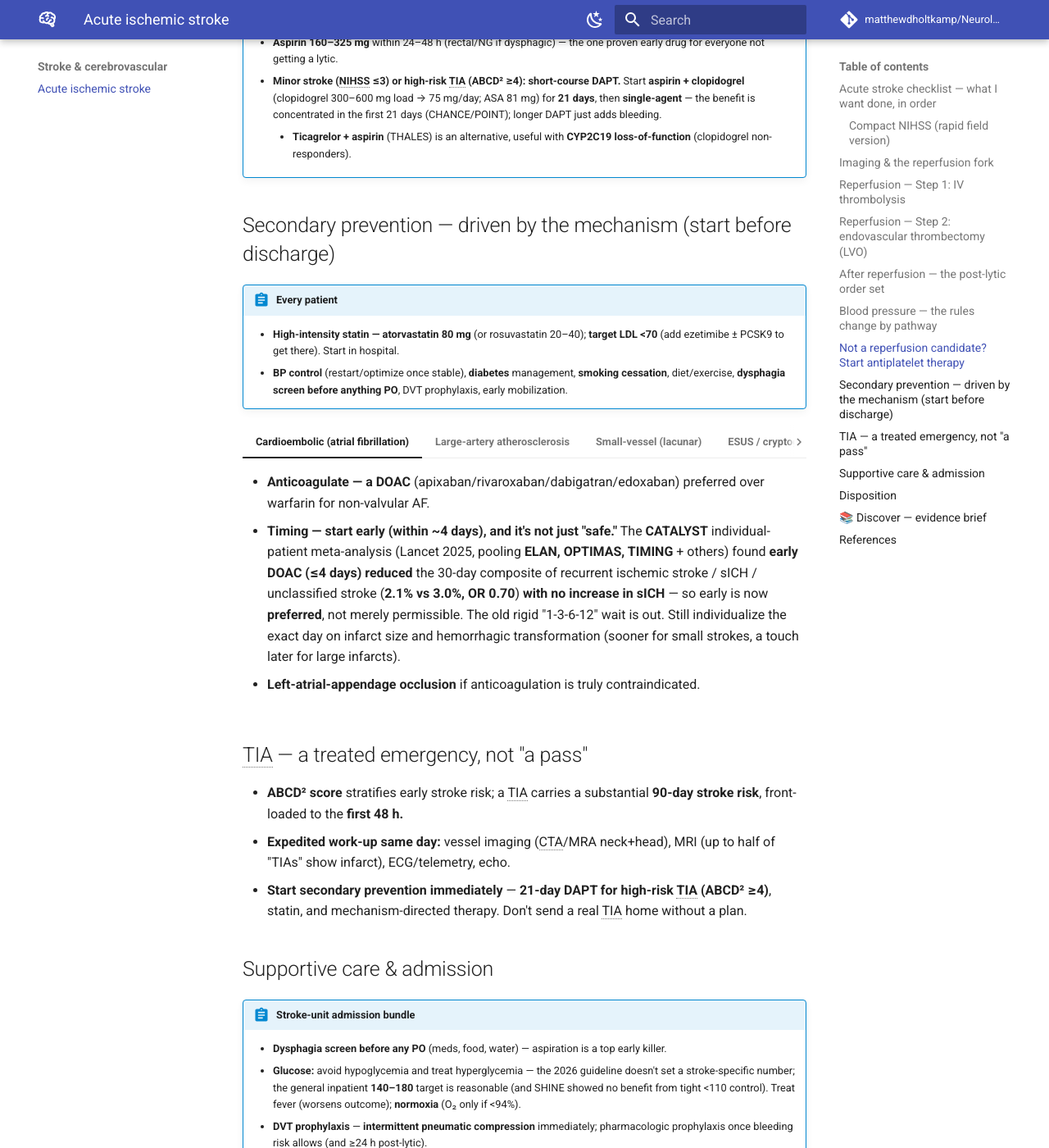
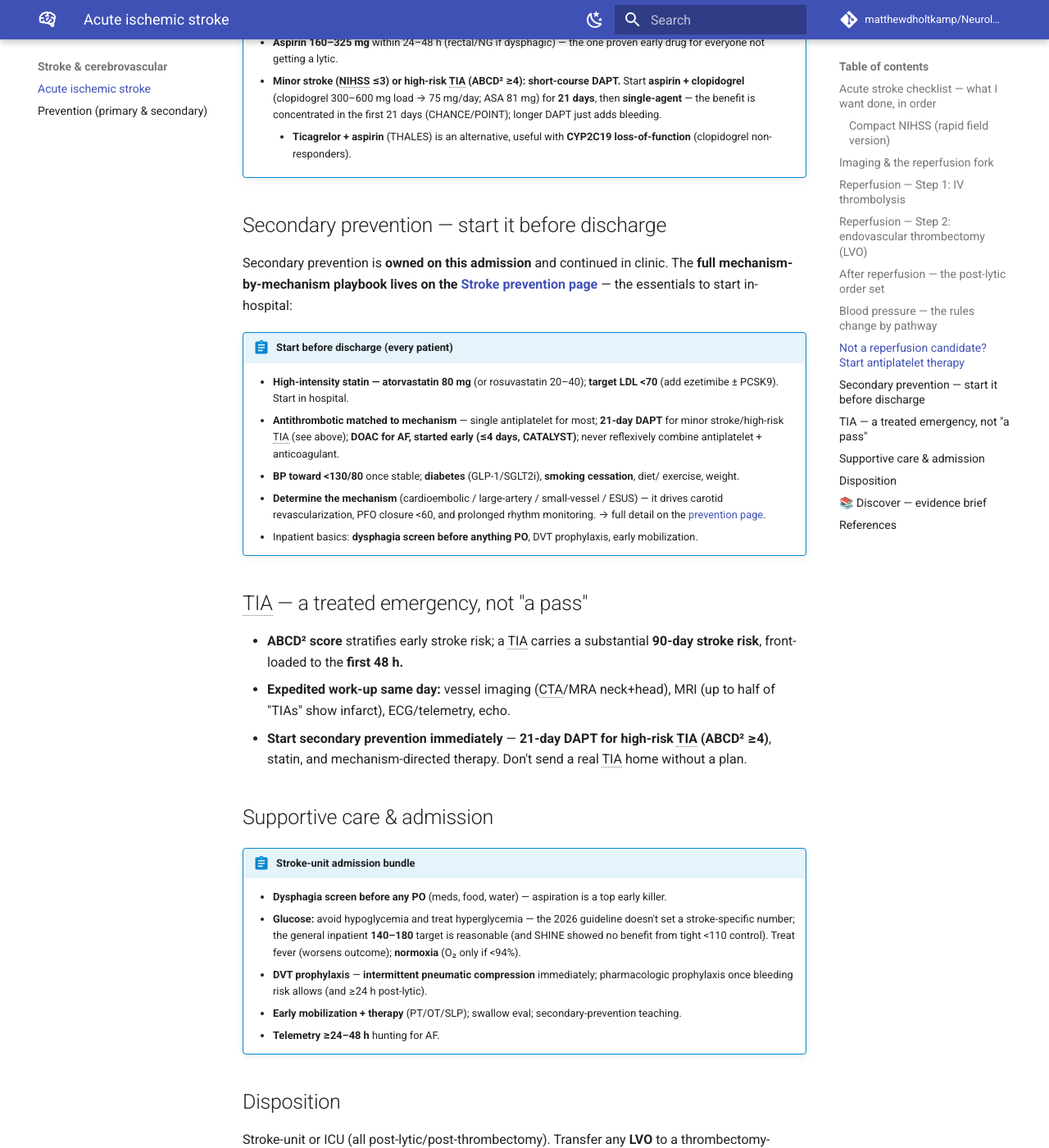
Before and after one commit to matthewdholtkamp/Neurology, an MkDocs documentation site: the page built from docs/stroke/index.md, in a window 1280 px wide and 1400 px high, scrolled down 6044 px. Shown: the whole window at 82% size. Built offline with MkDocs 1.6.1 and Material for MkDocs 9.7.7, drawn with Linux system fonts in a browser that asks for light colours; comment, search, counter and statistics services are not loaded; some of the changed text lies outside the part shown.

Commit message:
Add stroke prevention page (primary & secondary) with tabbed split
New 'Prevention (primary & secondary)' page under Stroke & cerebrovascular,
organized as Primary vs Secondary content tabs in the canonical Headache format:
- Primary: 2024 AHA/ASA Primary Prevention guideline — aspirin no longer routine
  (ASPREE/ARRIVE/ASCEND), GLP-1 RA Class 1 for diabetes+high CV risk, BP <130/80,
  Life's Essential 8, women/pregnancy screening, SDOH, Mediterranean diet.
- Secondary: mechanism-driven antithrombotic table, high-intensity statin LDL<70,
  early DOAC (CATALYST), carotid/PFO/ICAD, TRICARE + military boxes.
Trim the acute page's secondary-prevention section to in-hospital essentials +
cross-link to the new prevention page (avoid duplication).

Co-Authored-By: Claude Fable 5 <noreply@anthropic.com>

```diff
--- a/docs/stroke/index.md
+++ b/docs/stroke/index.md
@@ -225,41 +225,24 @@ Two independent decisions, made in parallel — **a patient can get both:**
         - **Ticagrelor + aspirin** (THALES) is an alternative, useful with **CYP2C19 loss-of-function**
           (clopidogrel non-responders).
 
-## Secondary prevention — driven by the mechanism (start before discharge)
+## Secondary prevention — start it before discharge
 
-!!! orderset "Every patient"
+Secondary prevention is **owned on this admission** and continued in clinic. The **full
+mechanism-by-mechanism playbook lives on the [Stroke prevention page](prevention.md)** — the
+essentials to start in-hospital:
+
+!!! orderset "Start before discharge (every patient)"
     - **High-intensity statin — atorvastatin 80 mg** (or rosuvastatin 20–40); **target LDL <70**
-      (add ezetimibe ± PCSK9 to get there). Start in hospital.
-    - **BP control** (restart/optimize once stable), **diabetes** management, **smoking cessation**,
-      diet/exercise, **dysphagia screen before anything PO**, DVT prophylaxis, early mobilization.
-
-=== "Cardioembolic (atrial fibrillation)"
-    - **Anticoagulate — a DOAC** (apixaban/rivaroxaban/dabigatran/edoxaban) preferred over warfarin
-      for non-valvular AF.
-    - **Timing — start early (within ~4 days), and it's not just "safe."** The **CATALYST**
-      individual-patient meta-analysis (Lancet 2025, pooling **ELAN, OPTIMAS, TIMING** + others) found
-      **early DOAC (≤4 days) reduced** the 30-day composite of recurrent ischemic stroke / sICH /
-      unclassified stroke (**2.1% vs 3.0%, OR 0.70**) **with no increase in sICH** — so early is now
-      **preferred**, not merely permissible. The old rigid "1-3-6-12" wait is out. Still individualize
-      the exact day on infarct size and hemorrhagic transformation (sooner for small strokes, a touch
-      later for large infarcts).
-    - **Left-atrial-appendage occlusion** if anticoagulation is truly contraindicated.
-
-=== "Large-artery atherosclerosis"
-    - **Antiplatelet + high-intensity statin (LDL <70).**
-    - **Symptomatic carotid stenosis 70–99% (or 50–69% in selected men):** **CEA or CAS**, best
-      **within 2 weeks.**
-    - **Intracranial atherosclerosis:** short-course DAPT (SAMMPRIS) + aggressive risk-factor control;
-      avoid stenting first-line.
-
-=== "Small-vessel (lacunar)"
-    - Antiplatelet + **aggressive BP and lipid control**; short DAPT for the minor-stroke window only.
-
-=== "ESUS / cryptogenic"
-    - **Prolonged rhythm monitoring** (≥30-day or implantable) to catch occult AF.
-    - **PFO** in a patient **<60 with an otherwise-cryptogenic embolic stroke** → **closure** (RESPECT/
-      CLOSE) with antiplatelet.
-    - **Hypercoagulable/young-stroke work-up** as indicated.
+      (add ezetimibe ± PCSK9). Start in hospital.
+    - **Antithrombotic matched to mechanism** — single antiplatelet for most; **21-day DAPT** for
+      minor stroke/high-risk TIA (see above); **DOAC for AF, started early (≤4 days, CATALYST)**;
+      never reflexively combine antiplatelet + anticoagulant.
+    - **BP toward <130/80** once stable; **diabetes** (GLP-1/SGLT2i), **smoking cessation**, diet/
+      exercise, weight.
+    - **Determine the mechanism** (cardioembolic / large-artery / small-vessel / ESUS) — it drives
+      carotid revascularization, PFO closure <60, and prolonged rhythm monitoring. → full detail on
+      the [prevention page](prevention.md).
+    - Inpatient basics: **dysphagia screen before anything PO**, DVT prophylaxis, early mobilization.
 
 ## TIA — a treated emergency, not "a pass"
 
--- a/mkdocs.yml
+++ b/mkdocs.yml
@@ -78,6 +78,7 @@ nav:
       - Post-traumatic headache: headache/post-traumatic.md
   - Stroke & cerebrovascular:
       - Acute ischemic stroke: stroke/index.md
+      - Prevention (primary & secondary): stroke/prevention.md
   - Dizziness & vertigo:
       - Overview & HINTS: dizziness/index.md
   - Diplopia:
```
Also changed, not shown: docs/stroke/prevention.md (added, +180 -0 lines).
